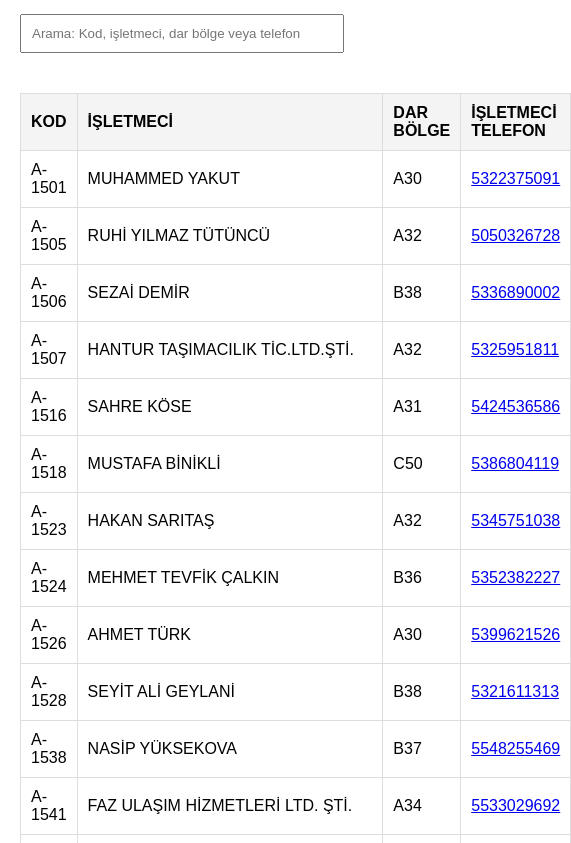
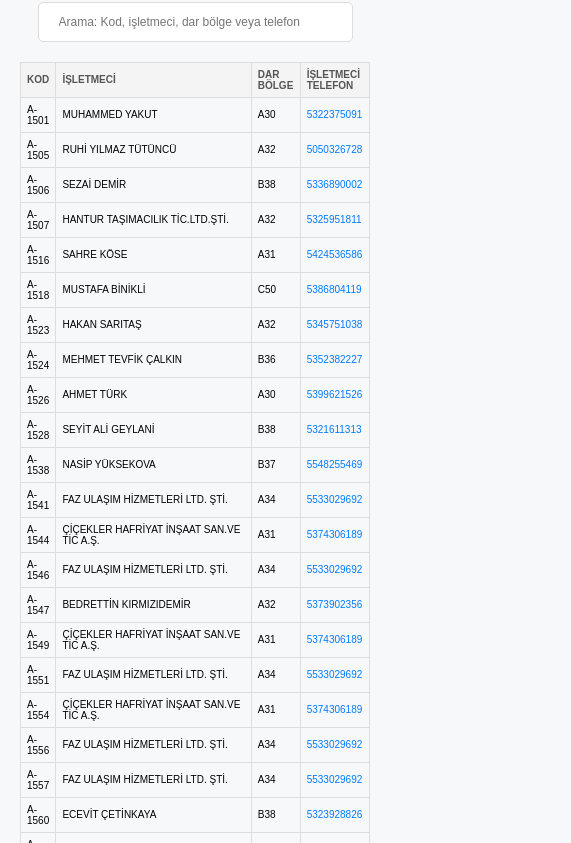
Before and after one commit to ferhatgunaydin/otobus, a plain HTML site: page index.html in a window 390 px wide. Shown: the part 54-897 px from the top of the page, 571 px wide, since content can reach past the window. Drawn offline with Linux system fonts and the light colour scheme.

Commit message:
Add files via upload

```diff
--- a/index.html
+++ b/index.html
@@ -8,27 +8,105 @@
         body {
             font-family: Arial, sans-serif;
             margin: 20px;
+            padding: 0;
+            background-color: #f7f8fa;
         }
+
+        h2 {
+            text-align: center;
+            color: #333;
+        }
+
+        #searchBox {
+            width: 100%;
+            max-width: 600px;
+            padding: 12px 20px;
+            border: 1px solid #ddd;
+            border-radius: 5px;
+            display: block;
+            margin: 10px auto;
+            font-size: 16px;
+            box-sizing: border-box;
+        }
+
         table {
             width: 100%;
             border-collapse: collapse;
             margin-top: 20px;
+            border-radius: 5px;
+            overflow-x: auto;
         }
+
         th, td {
-            padding: 10px;
+            padding: 12px;
             border: 1px solid #ddd;
             text-align: left;
+            font-size: 14px;
         }
+
         th {
             background-color: #f4f4f4;
+            color: #555;
         }
+
         tr:hover {
             background-color: #f1f1f1;
         }
-        #searchBox {
-            width: 300px;
-            padding: 10px;
-            margin-bottom: 20px;
+
+        a {
+            color: #007bff;
+            text-decoration: none;
+        }
+
+        a:hover {
+            text-decoration: underline;
+        }
+
+        /* Responsive Styling */
+        @media screen and (max-width: 768px) {
+            #searchBox {
+                font-size: 14px;
+                width: 90%;
+            }
+
+            table {
+                font-size: 12px;
+            }
+
+            th, td {
+                padding: 8px;
+                word-wrap: break-word; /* Prevent overflow */
+            }
+        }
+
+        @media screen and (max-width: 480px) {
+            th, td {
+                font-size: 10px;
+                padding: 6px;
+            }
+
+            h2 {
+                font-size: 18px;
+            }
+
+            #searchBox {
+                font-size: 12px;
+            }
+        }
+
+        @media screen and (max-width: 320px) {
+            th, td {
+                font-size: 9px;
+                padding: 4px;
+            }
+
+            h2 {
+                font-size: 16px;
+            }
+
+            #searchBox {
+                font-size: 10px;
+            }
         }
     </style>
 </head>
@@ -69,7 +147,7 @@
                         const td = document.createElement('td');
                         if (index === 3) {
                             // Make phone numbers clickable
-                            td.innerHTML = `<a href="İŞLETMECİ TELEFON:${col.trim()}">${col.trim()}</a>`;
+                            td.innerHTML = `<a href="tel:${col.trim()}">${col.trim()}</a>`;
                         } else {
                             td.textContent = col.trim();
                         }
```
